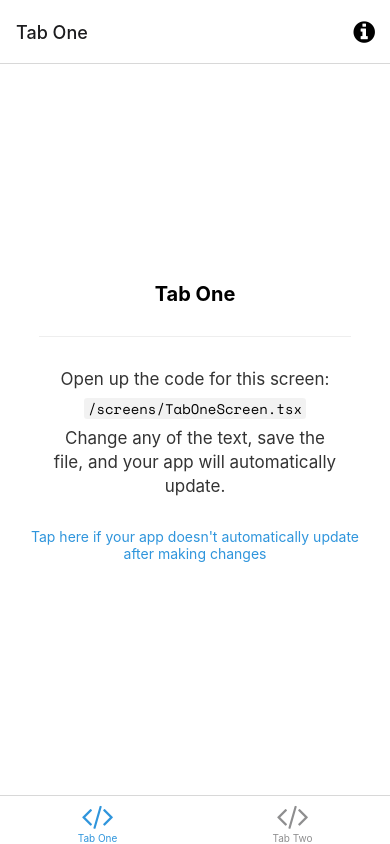
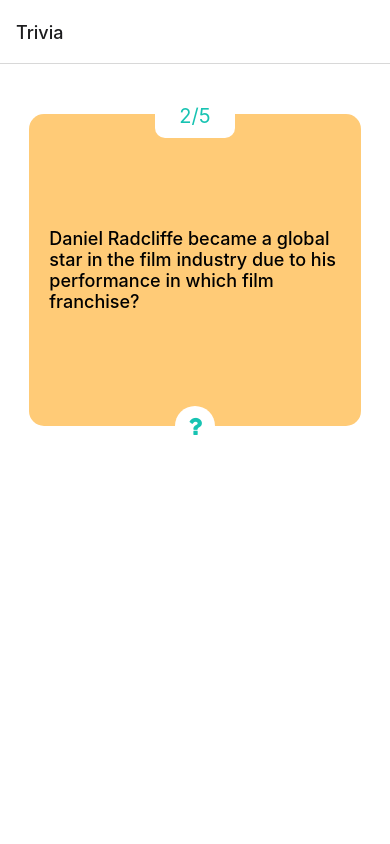
Before and after one commit to BrijenMakwana/QuizTrivia, a React Native app: screen / in a window 390 px wide. Built offline with nearby package versions, Linux system fonts and the light colour scheme; what expo-linking would draw is missing.

Commit message:
QuestionBoard component created

```diff
--- /dev/null
+++ b/components/QuestionBoard.tsx
@@ -0,0 +1,63 @@
+import { StyleSheet, Text, View } from 'react-native'
+import React from 'react';
+import {  FontAwesome } from '@expo/vector-icons';
+
+const QuestionBoard = () => {
+  return (
+    <View style={styles.container}>
+      <View style={styles.numberContainer}>
+        <Text style={styles.number}>2/5</Text>
+      </View>
+      <Text style={styles.question}>Daniel Radcliffe became a global star in the film industry due to his performance in which film franchise?</Text>
+      <View style={styles.questionMark}>
+      <FontAwesome name="question" size={24} color="#17C3B2" />
+      </View>
+    </View>
+  )
+}
+
+export default QuestionBoard
+
+const styles = StyleSheet.create({
+  container:{
+    alignItems: 'center',
+    justifyContent: "center",
+    backgroundColor: "#FFCB77",
+    height: "40%",
+    width: "85%",
+    padding: 20,
+    alignSelf: "center",
+    borderRadius: 15,
+    marginTop: 50
+  },
+  question:{
+    fontSize: 18,
+    color: "#000",
+    fontWeight: "500"
+  },
+  numberContainer:{
+    backgroundColor: "#fff",
+    padding: 10,
+    borderRadius: 10,
+    width: 80,
+    alignItems: "center",
+    justifyContent: "center",
+    position: "absolute",
+    top: -20
+  },
+  number:{
+    color: "#17C3B2",
+    fontSize: 20
+  },
+  questionMark:{
+    backgroundColor: "#fff",
+    padding: 10,
+    borderRadius: 20,
+    alignItems: "center",
+    justifyContent: "center",
+    position: "absolute",
+    bottom: -20,
+    width: 40,
+    height: 40
+  }
+})
--- a/navigation/index.tsx
+++ b/navigation/index.tsx
@@ -38,70 +38,7 @@
 function RootNavigator() {
   return (
     <Stack.Navigator>
-      <Stack.Screen name="Root" component={BottomTabNavigator} options={{ headerShown: false }} />
-      <Stack.Screen name="NotFound" component={NotFoundScreen} options={{ title: 'Oops!' }} />
-      <Stack.Group screenOptions={{ presentation: 'modal' }}>
-        <Stack.Screen name="Modal" component={ModalScreen} />
-      </Stack.Group>
+      <Stack.Screen name="NotFound" component={TabOneScreen} options={{ title: 'Trivia' }} />
     </Stack.Navigator>
   );
 }
-
-/**
- * A bottom tab navigator displays tab buttons on the bottom of the display to switch screens.
- * https://reactnavigation.org/docs/bottom-tab-navigator
- */
-const BottomTab = createBottomTabNavigator<RootTabParamList>();
-
-function BottomTabNavigator() {
-  const colorScheme = useColorScheme();
-
-  return (
-    <BottomTab.Navigator
-      initialRouteName="TabOne"
-      screenOptions={{
-        tabBarActiveTintColor: Colors[colorScheme].tint,
-      }}>
-      <BottomTab.Screen
-        name="TabOne"
-        component={TabOneScreen}
-        options={({ navigation }: RootTabScreenProps<'TabOne'>) => ({
-          title: 'Tab One',
-          tabBarIcon: ({ color }) => <TabBarIcon name="code" color={color} />,
-          headerRight: () => (
-            <Pressable
-              onPress={() => navigation.navigate('Modal')}
-              style={({ pressed }) => ({
-                opacity: pressed ? 0.5 : 1,
-              })}>
-              <FontAwesome
-                name="info-circle"
-                size={25}
-                color={Colors[colorScheme].text}
-                style={{ marginRight: 15 }}
-              />
-            </Pressable>
-          ),
-        })}
-      />
-      <BottomTab.Screen
-        name="TabTwo"
-        component={TabTwoScreen}
-        options={{
-          title: 'Tab Two',
-          tabBarIcon: ({ color }) => <TabBarIcon name="code" color={color} />,
-        }}
-      />
-    </BottomTab.Navigator>
-  );
-}
-
-/**
- * You can explore the built-in icon families and icons on the web at https://icons.expo.fyi/
- */
-function TabBarIcon(props: {
-  name: React.ComponentProps<typeof FontAwesome>['name'];
-  color: string;
-}) {
-  return <FontAwesome size={30} style={{ marginBottom: -3 }} {...props} />;
-}
--- a/screens/TabOneScreen.tsx
+++ b/screens/TabOneScreen.tsx
@@ -1,32 +1,23 @@
-import { StyleSheet } from 'react-native';
+import { SafeAreaView, StyleSheet } from 'react-native';
 
 import EditScreenInfo from '../components/EditScreenInfo';
+import QuestionBoard from '../components/QuestionBoard';
 import { Text, View } from '../components/Themed';
 import { RootTabScreenProps } from '../types';
 
 export default function TabOneScreen({ navigation }: RootTabScreenProps<'TabOne'>) {
   return (
-    <View style={styles.container}>
-      <Text style={styles.title}>Tab One</Text>
-      <View style={styles.separator} lightColor="#eee" darkColor="rgba(255,255,255,0.1)" />
-      <EditScreenInfo path="/screens/TabOneScreen.tsx" />
-    </View>
+    <SafeAreaView style={styles.container}>
+      <QuestionBoard/>
+    </SafeAreaView>
   );
 }
 
 const styles = StyleSheet.create({
   container: {
     flex: 1,
-    alignItems: 'center',
-    justifyContent: 'center',
+    backgroundColor: "#fff"
+
   },
-  title: {
-    fontSize: 20,
-    fontWeight: 'bold',
-  },
-  separator: {
-    marginVertical: 30,
-    height: 1,
-    width: '80%',
-  },
+
 });
```
